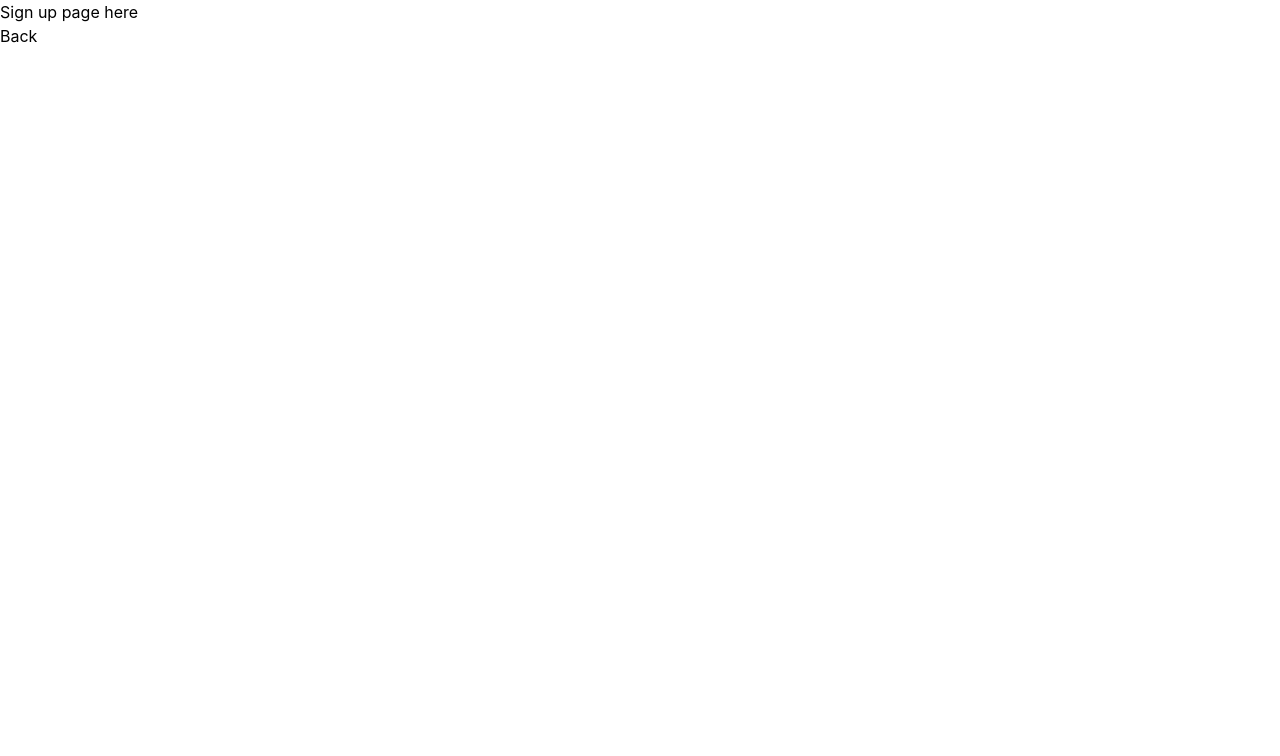
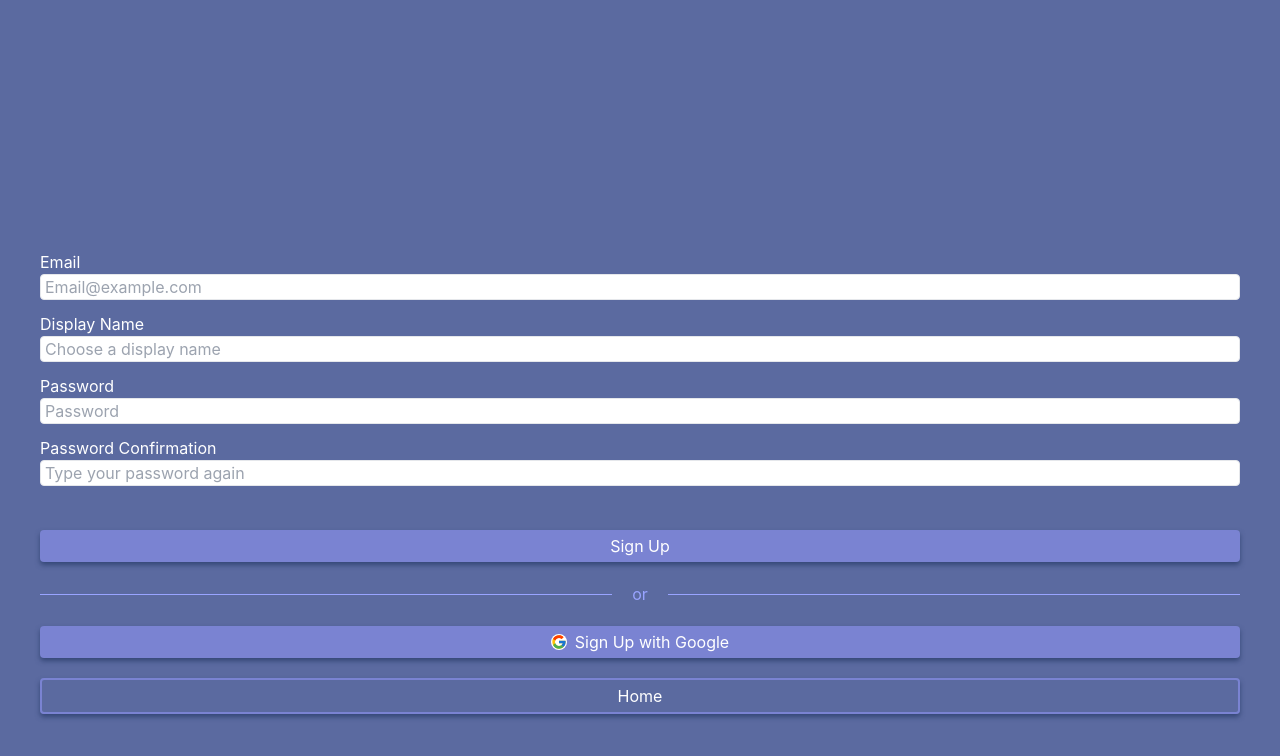
Before and after one commit to ahmadzaki2975/Money-Manager, a Next.js app: page /signup in a window 1280 px wide. Shown: the top 756 px of the page. Built offline with nearby package versions, Linux system fonts and the light colour scheme.

Commit message:
feat: add sign up and login

```diff
--- a/firebase/firebase.js
+++ b/firebase/firebase.js
@@ -39,3 +39,42 @@ export const googleSignIn = () => {
 export const logout = () => {
   localStorage.clear();
 }
+
+// check if email is already used
+export const checkEmail = async (email) => {
+  const querySnapshot = await getDocs(collection(db, "users"));
+  const users = querySnapshot.docs.map(doc => doc.data());
+  const user = users.find(user => user.email === email);
+  if (user) {
+    return true;
+  } else {
+    return false;
+  }
+}
+
+// register user to database return true if success
+export const registerUser = async (email, password, displayName) => {
+  const user = {
+    email : email,
+    password : password,
+    displayName : displayName
+  }
+  const docRef = await setDoc(doc(db, "users", email), user);
+}
+
+// login
+export const login = async (email, password) => {
+  const querySnapshot = await getDocs(collection(db, "users"));
+  const users = querySnapshot.docs.map(doc => doc.data());
+  const user = users.find(user => user.email === email && user.password === password);
+  if (!user) {
+    throw new Error("Email or password is incorrect");
+  } else {
+    localStorage.setItem("user", JSON.stringify(
+      {
+        email: user.email,
+        displayName: user.displayName
+      }
+      ));
+  }
+}
--- a/pages/dashboard/index.jsx
+++ b/pages/dashboard/index.jsx
@@ -7,6 +7,15 @@ export default function Dashboard() {
   // const user = JSON.parse(localStorage.getItem("user"));
   const [user, setUser] = useState({})
   const router = useRouter();
+
+  useEffect(() => {
+    if (localStorage.getItem("user")) {
+      setUser(JSON.parse(localStorage.getItem("user")));
+    } else {
+      alert("You need to be logged in to view this page");
+      router.replace("/login");
+    }
+  },[]);
 
   return (
     <div className="flex flex-col">
--- a/pages/login.jsx
+++ b/pages/login.jsx
@@ -1,11 +1,28 @@
 import Link from "next/link";
-import { FcGoogle } from "react-icons/fc"
+import { FcGoogle } from "react-icons/fc";
 import { googleSignIn } from "../firebase/firebase";
 import { useRouter } from "next/router";
 import { useEffect, useState } from "react";
+import { login } from "../firebase/firebase";
 
 export default function Login() {
   const router = useRouter();
+
+  const [email, setEmail] = useState("");
+  const [password, setPassword] = useState("");
+  const [user, setUser] = useState({});
+
+  useEffect(() => {
+    window.addEventListener("storage", () => {
+      if (localStorage.getItem("user")) {
+        setUser((localStorage.getItem("user")));
+        router.replace("/dashboard");
+      }
+      return () => {
+        window.removeEventListener('storage', checkUserData)
+      }
+    });
+  },[]);
 
   return (
     <div className="h-screen bg-blue-main text-white px-10">
@@ -15,35 +32,63 @@ export default function Login() {
           <label htmlFor="email" className="text-white">
             Email
           </label>
-          <input type="email" name="email" className="border rounded px-1" placeholder="email@example.com"/>
+          <input
+            type="email"
+            name="email"
+            className="border rounded px-1"
+            placeholder="Email@example.com"
+            value={email}
+            onChange={(e) => setEmail(e.target.value)}
+          />
         </div>
-        {/* <label htmlFor="phone-number" className="text-white">Phone Number</label>
-        <input type="number" name="phone-number" className="border rounded"/> */}
         <div className="flex flex-col">
           <label htmlFor="password" className="text-white">
             Password
           </label>
-          <input type="password" name="password" className="border rounded px-1" placeholder="password" />
+          <input
+            type="password"
+            name="password"
+            className="border rounded px-1"
+            placeholder="Password"
+            value={password}
+            onChange={(e) => setPassword(e.target.value)}
+          />
         </div>
       </form>
 
       <div className="btn-cont mt-12 text-center flex flex-col gap-5">
-        <div className="w-100 bg-blue-button rounded py-1 shadow-button">Login</div>
+        <div
+          className="w-100 bg-blue-button rounded py-1 shadow-button"
+          onClick={() => {
+            login(email, password)
+            .then((response) => {
+              alert("Login success");
+              router.push("/dashboard");
+            })
+            .catch((error) => {
+              alert(error.message);
+            });
+          }}
+        >
+          Login
+        </div>
         <div className="flex items-center gap-5 filter brightness-125">
           <div className="h-[1px] bg-blue-button w-full"></div>
           <span className="text-blue-button">or</span>
           <div className="h-[1px] bg-blue-button w-full"></div>
         </div>
         <div
-        onClick={
-          () => {
+          onClick={() => {
             alert("Google Sign In is not yet implemented");
             // googleSignIn();
-          }
-        }
-        className="w-100 cursor-pointer bg-blue-button rounded py-1 shadow-button flex justify-center items-center gap-2">
-          <div className="aspect-square bg-white rounded-full"><FcGoogle/></div>
-          Login with Google</div>
+          }}
+          className="w-100 cursor-pointer bg-blue-button rounded py-1 shadow-button flex justify-center items-center gap-2"
+        >
+          <div className="aspect-square bg-white rounded-full">
+            <FcGoogle />
+          </div>
+          Login with Google
+        </div>
         <Link href="/">
           <div className="w-100 border-blue-button border-2 rounded py-1 shadow-button cursor-pointer">
             Home
--- a/pages/signup.jsx
+++ b/pages/signup.jsx
@@ -1,10 +1,143 @@
 import Link from "next/link";
+import { FcGoogle } from "react-icons/fc";
+import { useState } from "react";
+import { checkEmail } from "../firebase/firebase";
+import { useRouter } from "next/router";
+import { registerUser, login } from "../firebase/firebase";
 
-export default function Signup () {
-  return(
-    <div>
-      <h1>Sign up page here</h1>
-    <Link href="/">Back</Link>
+export default function Signup() {
+  const [email, setEmail] = useState("");
+  const [displayName, setDisplayName] = useState("");
+  const [password, setPassword] = useState("");
+  const [confirmPassword, setConfirmPassword] = useState("");
+
+  const router = useRouter();
+
+  return (
+    <div className="min-h-screen bg-blue-main text-white px-10 pb-10">
+      <div className="h-[250px]"></div>
+      <form className="flex flex-col  text-black gap-3">
+        <div className="flex flex-col">
+          <label htmlFor="email" className="text-white">
+            Email
+          </label>
+          <input
+            type="email"
+            name="email"
+            className="border rounded px-1"
+            placeholder="Email@example.com"
+            value={email}
+            onChange={(e) => setEmail(e.target.value)}
+          />
+        </div>
+        <div className="flex flex-col">
+          <label htmlFor="displayName" className="text-white">
+            Display Name
+          </label>
+          <input
+            type="text"
+            name="displayName"
+            className="border rounded px-1"
+            placeholder="Choose a display name"
+            value={displayName}
+            onChange={(e) => setDisplayName(e.target.value)}
+          />
+        </div>
+        <div className="flex flex-col">
+          <label htmlFor="password" className="text-white">
+            Password
+          </label>
+          <input
+            type="password"
+            name="password"
+            className="border rounded px-1"
+            placeholder="Password"
+            value={password}
+            onChange={(e) => setPassword(e.target.value)}
+          />
+        </div>
+        <div className="flex flex-col">
+          <label htmlFor="password-confirm" className="text-white">
+            Password Confirmation
+          </label>
+          <input
+            type="password"
+            name="password-confirm"
+            className="border rounded px-1"
+            placeholder="Type your password again"
+            value={confirmPassword}
+            onChange={(e) => setConfirmPassword(e.target.value)}
+          />
+        </div>
+        <div>
+          {password !== confirmPassword &&
+          password.length > 0 &&
+          confirmPassword.length > 0 ? (
+            <p className="text-red-500">Passwords do not match</p>
+          ) : (
+            ""
+          )}
+        </div>
+      </form>
+
+      <div className="btn-cont mt-8 text-center flex flex-col gap-5">
+        <div
+          className="w-100 bg-blue-button rounded py-1 shadow-button"
+          onClick={() => {
+            if (email.length < 1) {
+              alert("Please enter an email");
+            } else if (displayName.length < 1) {
+              alert("Please enter a display name");
+            } else if (password.length < 1) {
+              alert("Please enter a password");
+            } else if (password !== confirmPassword) {
+              alert("Your passwords don't match!");
+            } else {
+              checkEmail(email).then((res) => {
+                if (res) {
+                  alert("This email is already in use!");
+                } else {
+                  registerUser(email, password, displayName)
+                    .then((response) => {
+                      alert("Account created successfully!");
+                      login(email, password)
+                      .then(response => {
+                        router.replace("/dashboard");
+                      })
+                    })
+                    .catch((error) => {
+                      alert(error.message);
+                    });
+                }
+              });
+            }
+          }}
+        >
+          Sign Up
+        </div>
+        <div className="flex items-center gap-5 filter brightness-125">
+          <div className="h-[1px] bg-blue-button w-full"></div>
+          <span className="text-blue-button">or</span>
+          <div className="h-[1px] bg-blue-button w-full"></div>
+        </div>
+        <div
+          onClick={() => {
+            alert("Google Sign In is not yet implemented");
+            // googleSignIn();
+          }}
+          className="w-100 cursor-pointer bg-blue-button rounded py-1 shadow-button flex justify-center items-center gap-2"
+        >
+          <div className="aspect-square bg-white rounded-full">
+            <FcGoogle />
+          </div>
+          Sign Up with Google
+        </div>
+        <Link href="/">
+          <div className="w-100 border-blue-button border-2 rounded py-1 shadow-button cursor-pointer">
+            Home
+          </div>
+        </Link>
+      </div>
     </div>
-  )
+  );
 }
```
